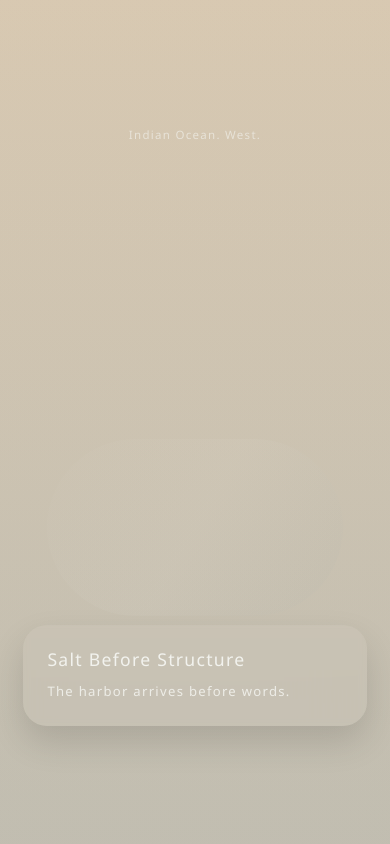
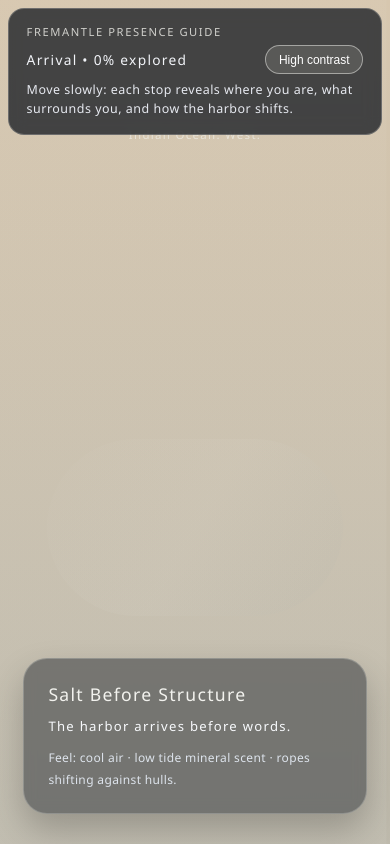
Before and after one commit to rajeshceg3/Fremantle, a plain HTML site: page index.html in a window 390 px wide. Shown: the top 844 px of the page. Drawn offline with Linux system fonts and the light colour scheme.

Commit message:
Enhance immersion HUD, story cues, and accessibility contrast

```diff
--- a/app.js
+++ b/app.js
@@ -4,6 +4,10 @@ const microcopy = document.getElementById('microcopy');
 const finalLine = document.getElementById('finalLine');
 const shimmer = document.getElementById('waterShimmer');
 const whisperTriggers = Array.from(document.querySelectorAll('.whisper-trigger'));
+const hudStatus = document.getElementById('hudStatus');
+const hudDetail = document.getElementById('hudDetail');
+const contrastToggle = document.getElementById('contrastToggle');
+const narrativeAnnouncer = document.getElementById('narrativeAnnouncer');
 const qaMode = new URLSearchParams(window.location.search).get('qa') === '1';
 
 let lastInteraction = Date.now();
@@ -17,6 +21,7 @@ const isSmallViewport = window.matchMedia('(max-width: 760px)').matches;
 let touchDragX = null;
 let qaPanel;
 let qaLines;
+let lastAnnouncedZone = '';
 
 const colorKeyframes = [
   {
@@ -239,6 +244,18 @@ function updateDepth() {
   const reflectionThreshold = isSmallViewport ? 0.94 : 0.92;
   const reflectionStillness = isSmallViewport ? 12000 : 10000;
   const nearReflection = progress > reflectionThreshold;
+  const zone = zoneLabel(progress);
+
+  if (hudStatus) {
+    hudStatus.textContent = `${zone} • ${(progress * 100).toFixed(0)}% explored`;
+  }
+  if (hudDetail) {
+    hudDetail.textContent = detailByZone(zone);
+  }
+  if (narrativeAnnouncer && zone !== lastAnnouncedZone) {
+    narrativeAnnouncer.textContent = `Now entering ${zone}.`;
+    lastAnnouncedZone = zone;
+  }
 
   if (nearReflection) {
     document.documentElement.style.setProperty('--luma', '0.97');
@@ -262,6 +279,23 @@ function updateDepth() {
       reflectionThreshold,
       reflectionStillness
     });
+  }
+}
+
+function detailByZone(zone) {
+  switch (zone) {
+    case 'Harbor Edge':
+      return 'You are at the working shoreline: listen for rigging taps and ferry movement.';
+    case 'Historic Core':
+      return 'Stone and shade soften sound here; movement feels slower and denser.';
+    case 'Market Pulse':
+      return 'Color and voices rise together, blending produce stalls with maker workshops.';
+    case 'Bathers Beach':
+      return 'Evening tones shift from amber into indigo as the waterline darkens.';
+    case 'Western Horizon':
+      return 'Hold still to let the final reflection sequence reveal itself.';
+    default:
+      return 'Move slowly: each stop reveals where you are, what surrounds you, and how the harbor shifts.';
   }
 }
 
@@ -417,17 +451,27 @@ window.addEventListener('touchend', () => {
 });
 
 whisperTriggers.forEach((trigger) => {
+  trigger.setAttribute('aria-expanded', 'false');
   trigger.addEventListener('click', () => {
     trigger.classList.toggle('open');
+    trigger.setAttribute('aria-expanded', String(trigger.classList.contains('open')));
   });
 
   trigger.addEventListener('keydown', (event) => {
     if (event.key === 'Enter' || event.key === ' ') {
       event.preventDefault();
       trigger.classList.toggle('open');
+      trigger.setAttribute('aria-expanded', String(trigger.classList.contains('open')));
     }
   });
 });
+
+if (contrastToggle) {
+  contrastToggle.addEventListener('click', () => {
+    const isActive = document.body.classList.toggle('high-contrast');
+    contrastToggle.setAttribute('aria-pressed', String(isActive));
+  });
+}
 
 updateDepth();
 if (qaMode) {
--- a/index.html
+++ b/index.html
@@ -7,7 +7,21 @@
     <link rel="stylesheet" href="styles.css" />
   </head>
   <body>
+    <a class="skip-link" href="#spaces">Skip to story spaces</a>
     <main id="experience" aria-label="Immersive Fremantle experience">
+      <section class="experience-hud" aria-label="Experience controls and context">
+        <p class="hud-kicker">Fremantle Presence Guide</p>
+        <div class="hud-row">
+          <p class="hud-status" id="hudStatus">Arrival • 0% explored</p>
+          <button class="hud-button" id="contrastToggle" type="button" aria-pressed="false">
+            High contrast
+          </button>
+        </div>
+        <p class="hud-detail" id="hudDetail">
+          Move slowly: each stop reveals where you are, what surrounds you, and how the harbor shifts.
+        </p>
+      </section>
+
       <div class="sky-glow" aria-hidden="true"></div>
       <div class="horizon" id="horizon" aria-hidden="true"></div>
 
@@ -28,10 +42,12 @@
         <article class="space" data-space="arrival">
           <h1>Salt Before Structure</h1>
           <p>The harbor arrives before words.</p>
+          <p class="space-meta">Feel: cool air · low tide mineral scent · ropes shifting against hulls.</p>
         </article>
         <article class="space whisper-trigger" data-space="harbor" tabindex="0" aria-label="Harbor Edge">
           <h2>Harbor Edge</h2>
           <p>Rigging taps. Wind grazes steel.</p>
+          <p class="space-meta">Look for: gull arcs, blue-gray wake lines, ferry bells layered over wind.</p>
           <div class="whisper-card">
             Fishing boats and ferries share this working waterline. Fremantle Harbor has linked Western Australia to Indian Ocean routes since the late 19th century.
           </div>
@@ -39,6 +55,7 @@
         <article class="space whisper-trigger" data-space="historic" tabindex="0" aria-label="Historic Core">
           <h2>Historic Core</h2>
           <p>Sandstone holds cooler shadows.</p>
+          <p class="space-meta">Texture: weathered limestone, softened echoes, narrow shade corridors.</p>
           <div class="whisper-card">
             Nearby limestone and sandstone architecture reflects convict-era construction. Heavier materials mute sound and slow the feel of movement.
           </div>
@@ -46,6 +63,7 @@
         <article class="space whisper-trigger" data-space="market" tabindex="0" aria-label="Market Pulse">
           <h2>Market Pulse</h2>
           <p>Murmur warms the lane.</p>
+          <p class="space-meta">Color: citrus stalls, ochre brick, hand-painted signs under warm canopies.</p>
           <div class="whisper-card">
             Fremantle Markets have been operating in the heritage hall precinct since 1897, blending produce, makers, and local voices in a low, constant hum.
           </div>
@@ -53,6 +71,7 @@
         <article class="space whisper-trigger" data-space="beach" tabindex="0" aria-label="Bathers Beach">
           <h2>Bathers Beach</h2>
           <p>Amber dusk over broken foam.</p>
+          <p class="space-meta">Palette: amber horizon, indigo water, rust-red sea wall at sundown.</p>
           <div class="whisper-card">
             Bathers Beach sits against the old harbor edge, where evening light lowers quickly and the sea tone deepens toward indigo.
           </div>
@@ -64,6 +83,7 @@
       </div>
 
       <div class="final-line" id="finalLine">You've been here before.</div>
+      <p class="sr-only" id="narrativeAnnouncer" aria-live="polite"></p>
     </main>
 
     <script src="app.js"></script>
--- a/styles.css
+++ b/styles.css
@@ -8,6 +8,9 @@
   --wind-x: 0px;
   --drift-x: 0px;
   --luma: 1;
+  --surface-veil: rgba(9, 15, 24, 0.42);
+  --surface-border: rgba(242, 242, 238, 0.24);
+  --surface-text: rgba(248, 250, 255, 0.97);
 }
 
 * {
@@ -26,6 +29,23 @@ body {
   overflow-x: hidden;
 }
 
+.skip-link {
+  position: fixed;
+  left: 1rem;
+  top: -4rem;
+  z-index: 40;
+  padding: 0.7rem 0.95rem;
+  border-radius: 0.7rem;
+  background: #101723;
+  color: #fff;
+  text-decoration: none;
+  transition: top 200ms ease;
+}
+
+.skip-link:focus-visible {
+  top: 1rem;
+}
+
 #experience {
   position: relative;
   width: 100%;
@@ -39,6 +59,65 @@ body {
   );
   filter: brightness(var(--luma));
   transition: filter 1.6s ease-out, background 1.8s ease-in-out;
+}
+
+.experience-hud {
+  position: fixed;
+  top: 1rem;
+  left: 50%;
+  transform: translateX(-50%);
+  z-index: 30;
+  width: min(92vw, 820px);
+  padding: 0.95rem 1.1rem;
+  border-radius: 1rem;
+  border: 1px solid var(--surface-border);
+  background: rgba(10, 16, 24, 0.72);
+  backdrop-filter: blur(8px);
+  color: var(--surface-text);
+}
+
+.hud-kicker {
+  margin: 0;
+  text-transform: uppercase;
+  font-size: 0.7rem;
+  letter-spacing: 0.14em;
+  color: rgba(242, 242, 238, 0.8);
+}
+
+.hud-row {
+  display: flex;
+  align-items: center;
+  justify-content: space-between;
+  gap: 0.8rem;
+  margin-top: 0.38rem;
+}
+
+.hud-status {
+  margin: 0;
+  font-size: clamp(0.86rem, 2vw, 1rem);
+}
+
+.hud-detail {
+  margin: 0.45rem 0 0;
+  color: rgba(244, 247, 255, 0.92);
+  letter-spacing: 0.04em;
+  font-size: 0.78rem;
+  line-height: 1.5;
+}
+
+.hud-button {
+  border: 1px solid rgba(242, 242, 238, 0.5);
+  border-radius: 999px;
+  background: rgba(242, 242, 238, 0.12);
+  color: #fff;
+  padding: 0.4rem 0.8rem;
+  font-size: 0.75rem;
+  cursor: pointer;
+}
+
+.hud-button:hover,
+.hud-button:focus-visible {
+  background: rgba(242, 242, 238, 0.2);
 }
 
 .sky-glow {
@@ -137,16 +216,17 @@ body {
   position: relative;
   display: grid;
   gap: 52vh;
-  padding: 74vh min(9vw, 120px) 14vh;
+  padding: 78vh min(9vw, 120px) 14vh;
 }
 
 .space {
   max-width: 36ch;
   padding: 1.4rem 1.5rem;
   border-radius: 1.5rem;
-  background: rgba(242, 242, 238, 0.045);
-  box-shadow: 0 16px 34px rgba(0, 0, 0, 0.13);
-  backdrop-filter: blur(3px);
+  background: var(--surface-veil);
+  border: 1px solid var(--surface-border);
+  box-shadow: 0 16px 34px rgba(0, 0, 0, 0.22);
+  backdrop-filter: blur(6px);
   transition: background 1200ms ease-out, transform 1200ms ease-out;
 }
 
@@ -161,20 +241,47 @@ body {
   margin: 0;
   line-height: 1.8;
   font-size: clamp(0.82rem, 1.8vw, 0.95rem);
-  color: rgba(242, 242, 238, 0.88);
+  color: rgba(250, 252, 255, 0.98);
+}
+
+.space-meta {
+  margin-top: 0.55rem !important;
+  font-size: clamp(0.75rem, 1.7vw, 0.84rem) !important;
+  color: rgba(233, 240, 250, 0.9) !important;
+  letter-spacing: 0.03em;
 }
 
 .whisper-card {
   margin-top: 0.95rem;
   padding: 1rem 1.15rem;
   border-radius: 1.2rem;
-  background: rgba(242, 242, 238, 0.15);
-  color: color-mix(in srgb, var(--dusk-indigo) 42%, #fff);
+  background: rgba(248, 250, 255, 0.92);
+  color: #132033;
   line-height: 1.8;
   max-height: 0;
   opacity: 0;
   overflow: hidden;
   transition: max-height 900ms ease-in-out, opacity 900ms ease-in-out;
+}
+
+.whisper-trigger:focus-visible,
+.hud-button:focus-visible {
+  outline: 2px solid #ffffff;
+  outline-offset: 2px;
+}
+
+.high-contrast {
+  --surface-veil: rgba(0, 0, 0, 0.76);
+  --surface-border: rgba(255, 255, 255, 0.88);
+  --surface-text: rgba(255, 255, 255, 1);
+}
+
+.high-contrast .experience-hud {
+  background: rgba(0, 0, 0, 0.88);
+}
+
+.high-contrast .space {
+  box-shadow: 0 0 0 1px rgba(255, 255, 255, 0.25), 0 20px 32px rgba(0, 0, 0, 0.42);
 }
 
 .whisper-trigger.open .whisper-card {
@@ -193,6 +300,17 @@ body {
 
 .final-line.visible {
   opacity: 0.95;
+}
+
+.sr-only {
+  position: absolute;
+  width: 1px;
+  height: 1px;
+  padding: 0;
+  margin: -1px;
+  overflow: hidden;
+  clip: rect(0, 0, 0, 0);
+  border: 0;
 }
 
 .qa-panel {
@@ -243,6 +361,11 @@ body {
   .space {
     max-width: 100%;
   }
+
+  .experience-hud {
+    top: 0.5rem;
+    width: calc(100vw - 1rem);
+  }
 }
 
 @media (prefers-reduced-motion: reduce) {
```
